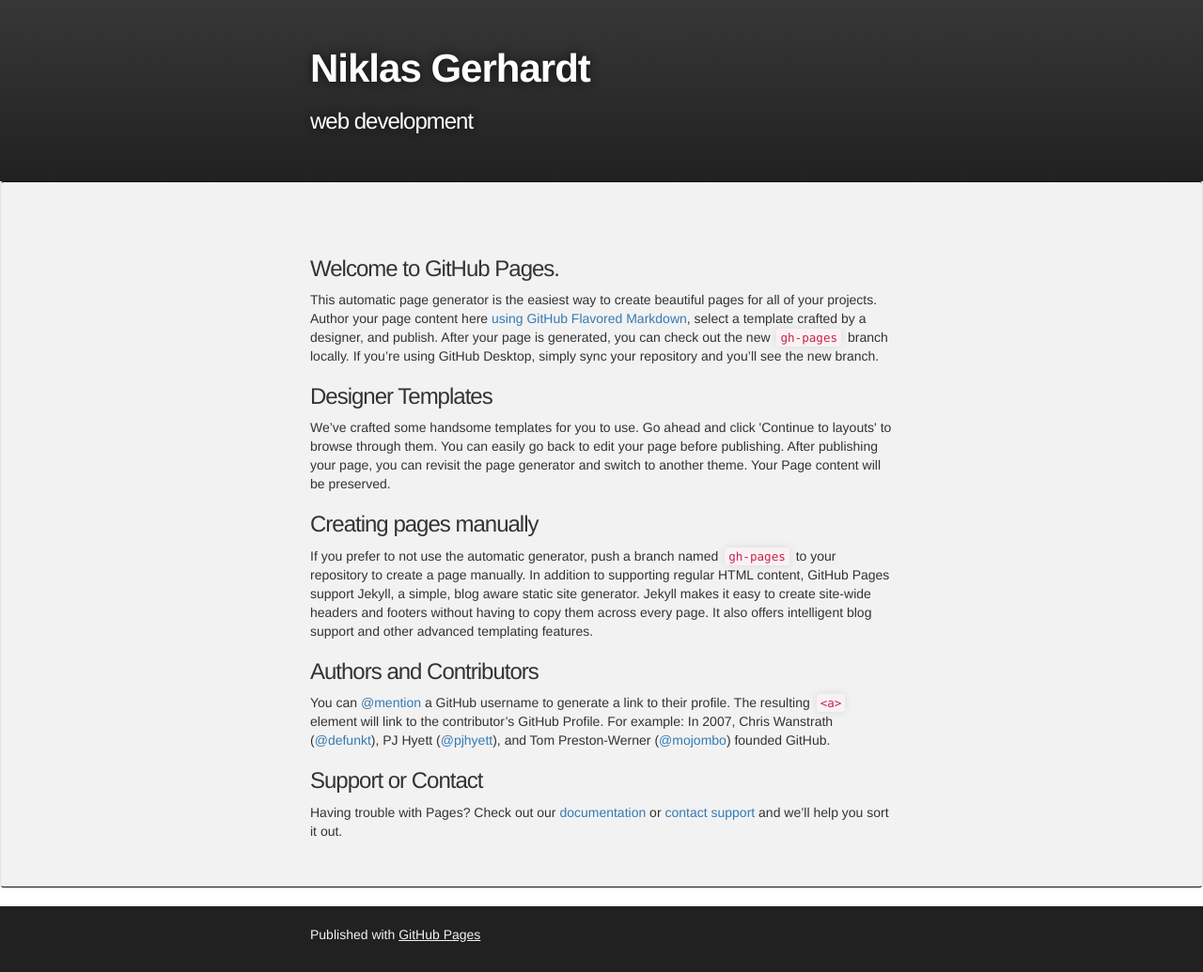
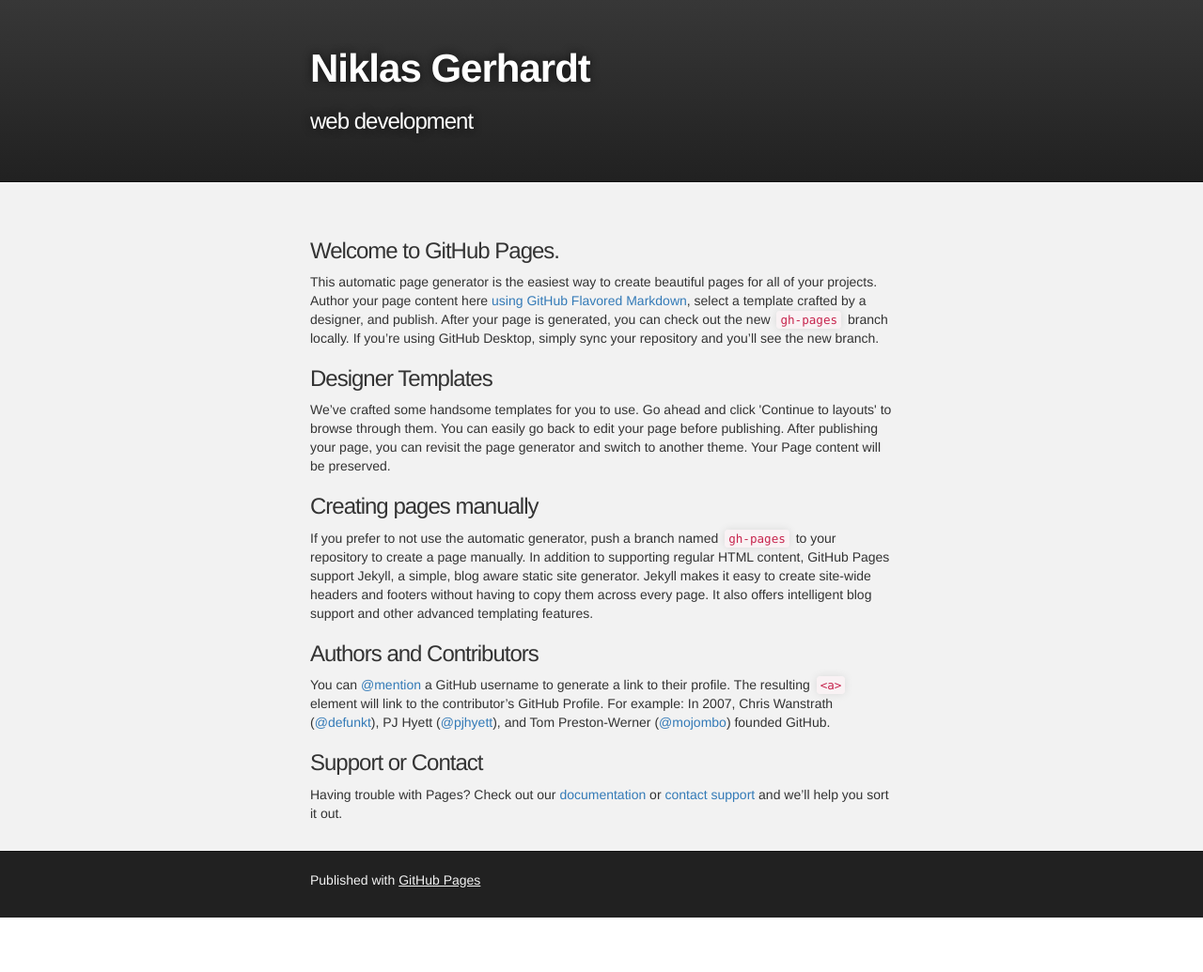
Before and after one commit to darkcraftxx/darkcraftxx.github.io, a Jekyll site: the page index.html, which Jekyll copies as it is, in a window 1280 px wide. Shown: the whole page at 94% size. Built offline with Jekyll 4.4.1, drawn with Linux system fonts in a browser that asks for light colours; after the commit the page ends 977 px from its top, so only the background shows below that.

Commit message:
Update index.html

```diff
--- a/index.html
+++ b/index.html
@@ -22,7 +22,7 @@
     </div>
 
     <!-- MAIN CONTENT -->
-    <div id="main_content_wrap" class="outer well">
+    <div id="main_content_wrap" class="outer">
       <section id="main_content" class="inner">
         <h3>
 <a id="welcome-to-github-pages" class="anchor" href="#welcome-to-github-pages" aria-hidden="true"><span aria-hidden="true" class="octicon octicon-link"></span></a>Welcome to GitHub Pages.</h3>
```
